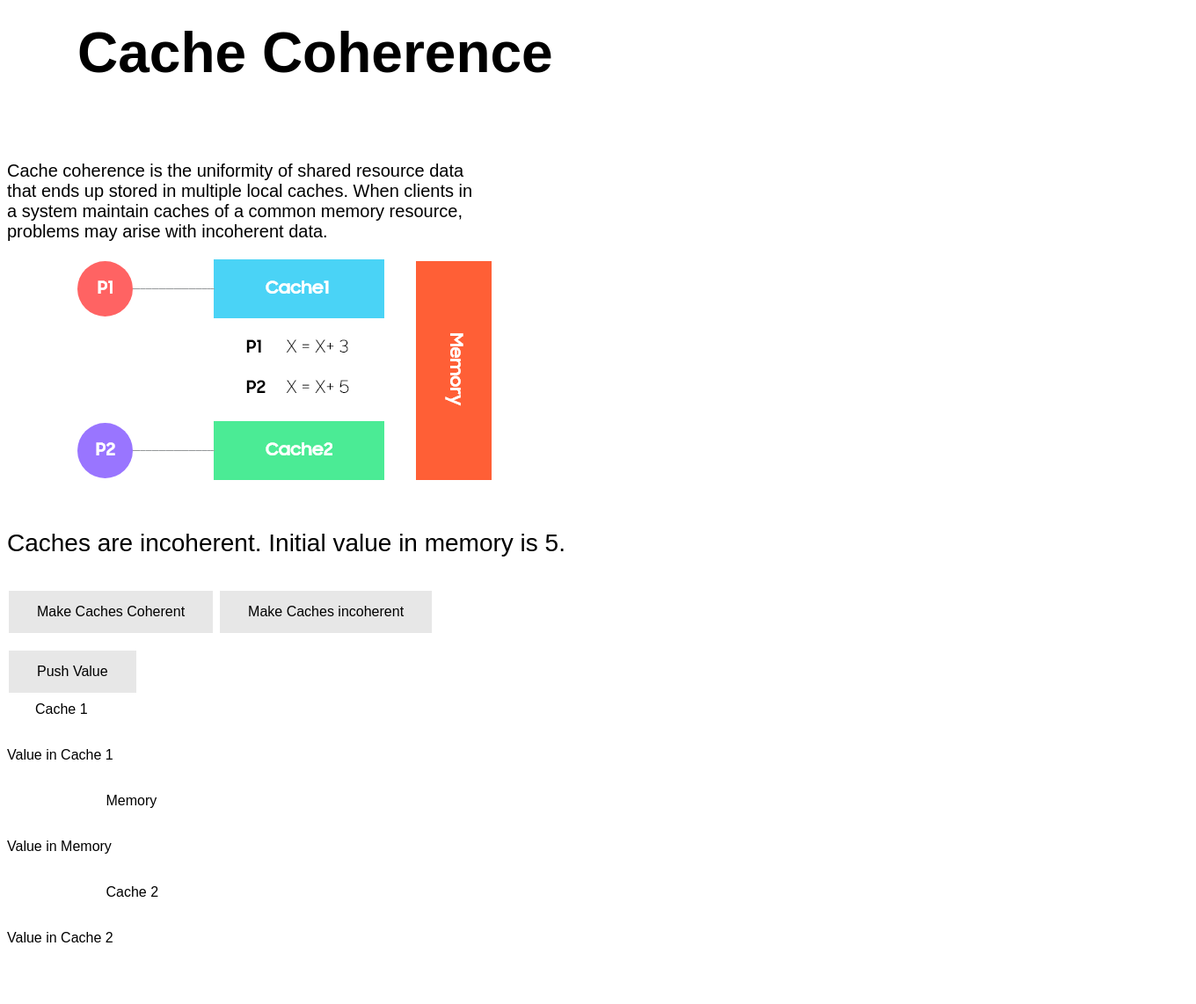
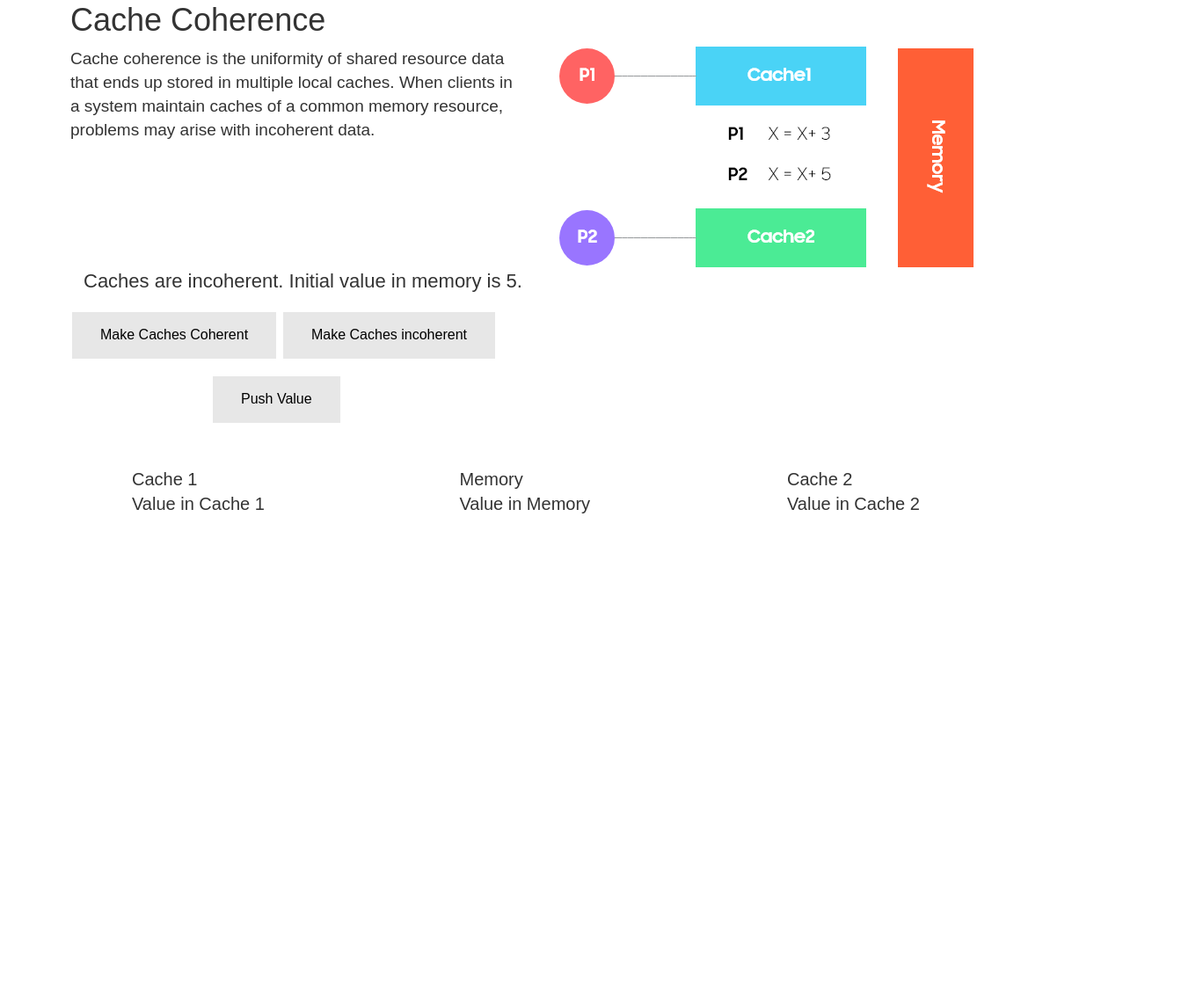
Before and after one commit to AritroPaul/Cache-Coherence-Application, a website: page index.html in a window 1280 px wide. Shown: the part 77-1219 px from the top of the page at 88% size, 1360 px wide, since content can reach past the window. After the commit the page ends 800 px from the top, so only its background shows below. Drawn offline with nearby package versions, Linux system fonts and the light colour scheme.

Commit message:
Update 1.2

```diff
--- a/index.css
+++ b/index.css
@@ -1,31 +1,43 @@
+body {
+  width: 100%;
+}
 .heading {
     text-align: justify;
     font-family: sans-serif;
-    margin: 100px 150px 5px 80px;
+    margin: 80px 150px 5px 80px;
     font-size: 32px;
     padding-bottom: 0px;
 }
+.main-content {
+  margin-left: 80px;
+  font-size: 19px;
+  margin-right: 10px;
+}
 
 .definition {
-    display: inline;
+
     text-align: justify;
     font-family: sans-serif;
-    margin: 0px 50px 0px 80px;
     font-size: 20px;
 }
 
-.photo {
-      margin: 10px 0px 0px 80px;
+.startButton {
+  margin-left: 80px;
+}
+
+.weirdButton {
+  margin-left: 160px;
 }
 
 .processStatus {
-    text-align: justify;
+    margin-left: 80px;
     font-family: sans-serif;
-    font-size: 28px;
+    font-size: 22px;
     padding-bottom: 0px;
 }
 
 .button {
+    margin-left: 80px;
     background-color: #e7e7e7;
     color: black;
     border: none;
@@ -37,6 +49,7 @@
     margin: 10px 2px;
 }
 .coherence {
+    margin-left: 80px;
     background-color: #e7e7e7;
     color: black;
     border: none;
@@ -48,6 +61,7 @@
     margin: 10px 2px;
 }
 .incoherence {
+    margin-left: 80px;
     background-color: #e7e7e7;
     color: black;
     border: none;
@@ -58,12 +72,17 @@
     font-size: 16px;
     margin: 10px 2px;
 }
-pre {
-  display: inline;
+
+.smolTitles {
+  border-width: 2px;
+  border-color: gray;
+  margin-left: 80px;
   font-family: sans-serif;
-  border: 1px;
-  padding: 15px 32px;
+  font-size: 20px;
+}
+
+.cache1{
+  margin-left: 80px;
   font-family: sans-serif;
-  border-color: black;
-  text-align: left;
+  font-size: 12px;
 }
--- a/index.html
+++ b/index.html
@@ -3,7 +3,7 @@
 <html>
 
 <head>
-
+    <link href="https://maxcdn.bootstrapcdn.com/bootstrap/3.3.7/css/bootstrap.min.css" rel="stylesheet" integrity="sha384-BVYiiSIFeK1dGmJRAkycuHAHRg32OmUcww7on3RYdg4Va+PmSTsz/K68vbdEjh4u" crossorigin="anonymous">
      <link rel="stylesheet" href="index.css" />
 
 </head>
@@ -13,35 +13,49 @@
          <div class = "heading">
            <h1>Cache Coherence</h1>
          </div>
-         <div class = "definition">
+         <div class = "definition row">
+           <div class="main-content col-xs-5">
            <p> Cache coherence is the uniformity of shared resource data</br>
                that ends up stored in multiple local caches. When clients in</br>
                a system maintain caches of a common memory resource,</br>
                problems may arise with incoherent data.</p>
-           <div class = "photo">
+             </div>
+
+           <div class = "photo col-xs-5">
                  <img src = "Group 1.png">
            </div>
          </div>
-         <div class = "processStatus">
+         <div class = "processStatus col-xs-12">
            <p id = "processStatusp">Caches are incoherent. Initial value in memory is 5.</p>
          </div>
          <div class = "startButton">
           <button class="coherence" onclick="coherent()">Make Caches Coherent</button>
           <button class="incoherence" onclick="incoherent()">Make Caches incoherent</button></br>
+          <div class = "weirdButton">
           <button class="button" onclick="start()">Push Value</button>
          </div>
-         <div class = "smolTitles">
-          <pre>Cache 1
+         <br>
+         <br>
+       </div>
+         <div class="container">
+         <div class = "titles row">
+         <div class = "smolTitles col-xs-3">
+            Cache 1
             <p id = "cache1">Value in Cache 1</p>
-          </pre>
-          <pre>Memory
+          </div>
+          <div class = "smolTitles col-xs-3">
+            Memory
             <p id = "memory">Value in Memory</p>
-          </pre>
-          <pre>Cache 2
+          </div>
+          <div class = "smolTitles col-xs-3">
+            Cache 2
             <p  id = "cache2">Value in Cache 2</p>
-          </pre>
+          </div>
          </div>
+       </div>
+     </div>
     </div>
+    <script src="https://maxcdn.bootstrapcdn.com/bootstrap/3.3.7/js/bootstrap.min.js" integrity="sha384-Tc5IQib027qvyjSMfHjOMaLkfuWVxZxUPnCJA7l2mCWNIpG9mGCD8wGNIcPD7Txa" crossorigin="anonymous"></script>
     <script src="default.js"></script>
 </body>
 </html>
```
Also changed, not shown: package.json (+6 -1 lines), icon.ico (added).
